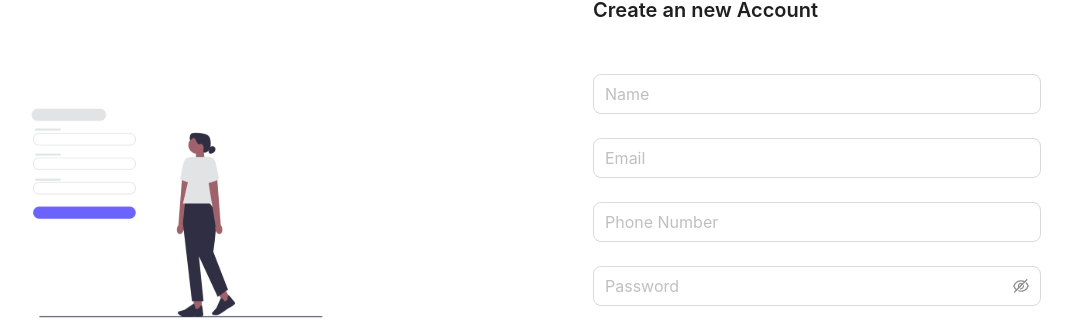
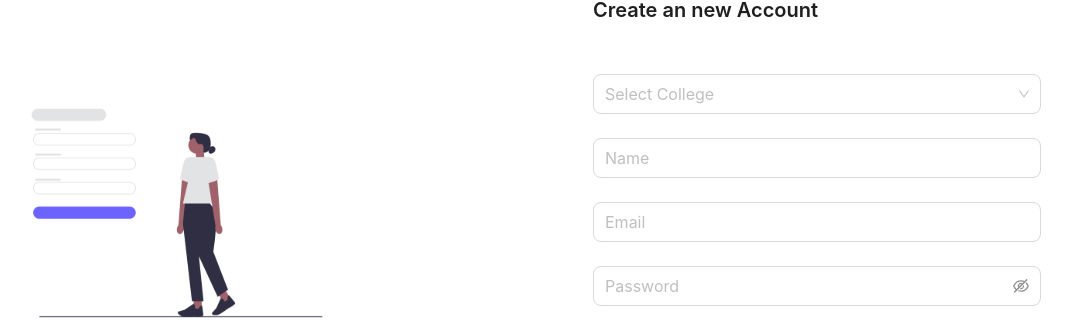
Before and after one commit to pesto-students/front-end-repo-team-binary-brigade, a React (Create React App) app: page /signup in a window 1280 px wide. Shown: the part 187-507 px from the top of the page, without its empty margins (143-1215 px from the left). Built offline with nearby package versions, Linux system fonts and the light colour scheme.

Commit message:
signup api integrated

```diff
--- a/src/components/Auth/LoginForm.jsx
+++ b/src/components/Auth/LoginForm.jsx
@@ -45,7 +45,7 @@ const LoginForm = () => {
             navigate(`/feed?college_id=${data.user.college_id}`);
         }
         else {
-            message.error(error.toString());
+            message.error(error ? error?.toString() : 'Somthing went wrong!');
         }
 
         return () => { };
--- a/src/components/Auth/SignUpForm.jsx
+++ b/src/components/Auth/SignUpForm.jsx
@@ -5,8 +5,30 @@ import { useNavigate } from "react-router-dom";
 import FormButton from "../common/FormElement/FormButton";
 import { LinkButton } from "../common/Elements";
 import FormField from "../common/FormElement/FormField";
+import { CreateUserService } from "../../app/services/user.service";
+
+const colleges = [
+  { _id: '615aeb50c45d1909c8e63b26', college_name: 'Indian Institute of Technology Bombay' },
+  { _id: '615aeb50c45d1909c8e63b27', college_name: 'Indian Institute of Technology Delhi' },
+  { _id: '615aeb50c45d1909c8e63b28', college_name: 'Indian Institute of Technology Madras' },
+  { _id: '615aeb50c45d1909c8e63b29', college_name: 'Indian Institute of Technology Kanpur' },
+  { _id: '615aeb50c45d1909c8e63b2a', college_name: 'Indian Institute of Technology Kharagpur' },
+  { _id: '615aeb50c45d1909c8e63b2b', college_name: 'Indian Institute of Science Bangalore' },
+  { _id: '615aeb50c45d1909c8e63b2c', college_name: 'Indian Institute of Technology Roorkee' },
+  { _id: '615aeb50c45d1909c8e63b2d', college_name: 'Indian Institute of Technology Guwahati' },
+  { _id: '615aeb50c45d1909c8e63b2e', college_name: 'Jawaharlal Nehru University' },
+  { _id: '615aeb50c45d1909c8e63b2f', college_name: 'Banaras Hindu University' },
+];
+
 
 const fields = [
+  {
+    name: 'college_id',
+    placeholder: 'Select College',
+    rules: [{ required: true, message: 'Please your college!' }],
+    type: "select",
+    options: colleges
+  },
   {
     name: 'name',
     placeholder: 'Name',
@@ -19,12 +41,6 @@ const fields = [
       { required: true, message: 'Please enter your email!' },
       { type: 'email', message: 'Please enter a valid email address!' },
     ]
-  },
-  {
-    name: 'phone',
-    placeholder: 'Phone Number',
-    rules: [{ required: true, message: 'Please enter your phone number!' }],
-    type: 'number'
   },
   {
     name: 'password',
@@ -55,14 +71,26 @@ const SignUpForm = () => {
   const navigate = useNavigate();
   const [loading, setLoading] = useState(false);
 
-  const onFinish = (values) => {
+  const onFinish = async (values) => {
     setLoading(true);
-    console.log("Received values:", values);
     if (values.password !== values.repeatPassword) {
       message.error("The password and repeat password do not match!");
       return;
     }
-    // Proceed with sign in logic
+
+    await CreateUserService({
+      email: values.email,
+      name: values.name,
+      password: values.password,
+      college_id: values.college_id
+    }).then(() => {
+      message.success('Account created successfully!')
+      navigate('/otpverify');
+    }).catch((err) => {
+      message.error(err ? err?.toString() : 'Somthing went wrong!');
+    }).finally(() => {
+      setLoading(false);
+    })
   };
 
   return (
@@ -71,10 +99,12 @@ const SignUpForm = () => {
         {
           fields.map((field, i) => (
             <FormField
+              key={i}
               name={field.name}
               rules={field.rules}
               placeholder={field.placeholder}
               type={field.type}
+              options={field?.options?.map(college => ({ value: college._id, label: college.college_name }))}
             />
           ))
         }
--- a/src/components/common/FormElement/FormField.jsx
+++ b/src/components/common/FormElement/FormField.jsx
@@ -1,10 +1,18 @@
-import { Form, Input } from 'antd';
+import { Form, Input, Select } from 'antd';
 
-const FormField = ({ name, rules, placeholder, type = 'text' }) => {
+const FormField = ({ name, rules, placeholder, type = 'text', options }) => {
     return (
         <Form.Item name={name} rules={rules}>
             {type === 'password' ? (
                 <Input.Password placeholder={placeholder} size="large" />
+            ) : type === 'select' ? (
+                <Select placeholder={placeholder} size="large">
+                    {options?.map(option => (
+                        <Select.Option key={option.value} value={option.value}>
+                            {option.label}
+                        </Select.Option>
+                    ))}
+                </Select>
             ) : (
                 <Input placeholder={placeholder} size="large" type={type} className={type === 'number' ? 'input-number' : ''} />
             )}
```
